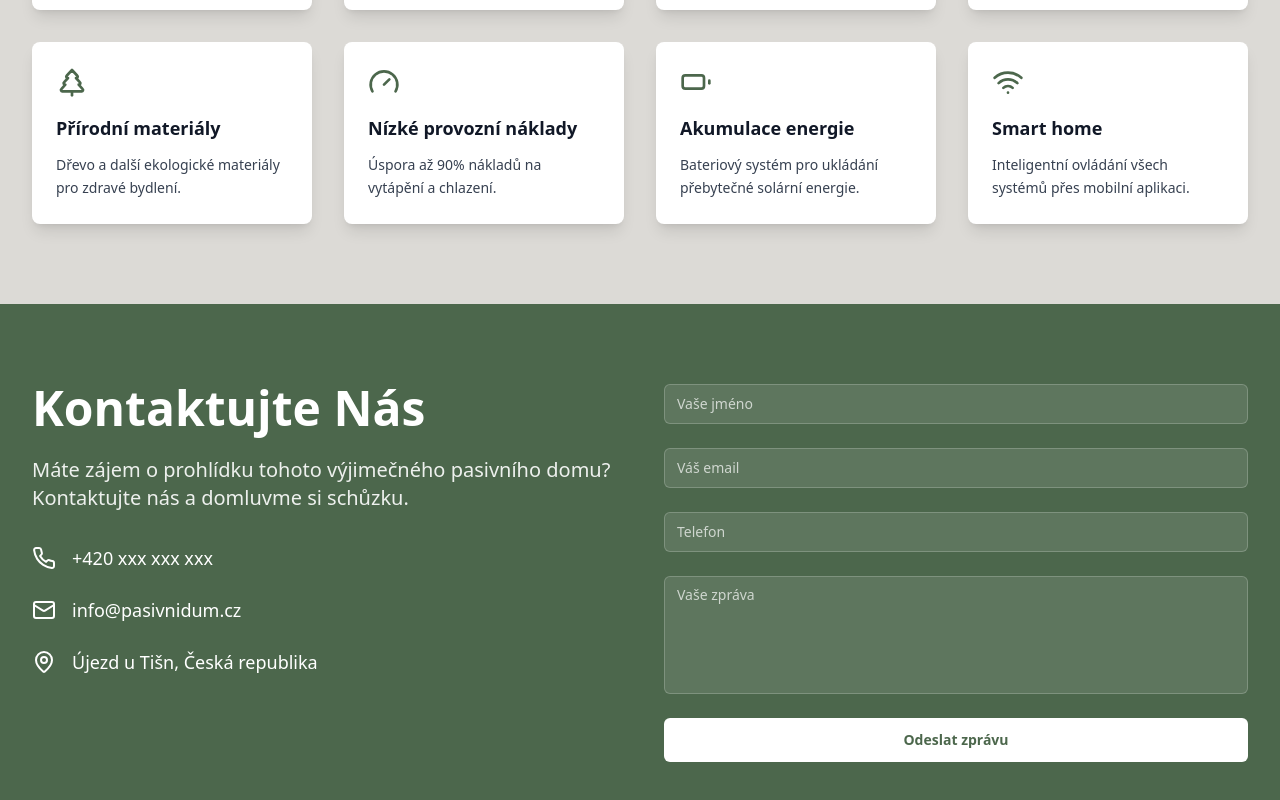
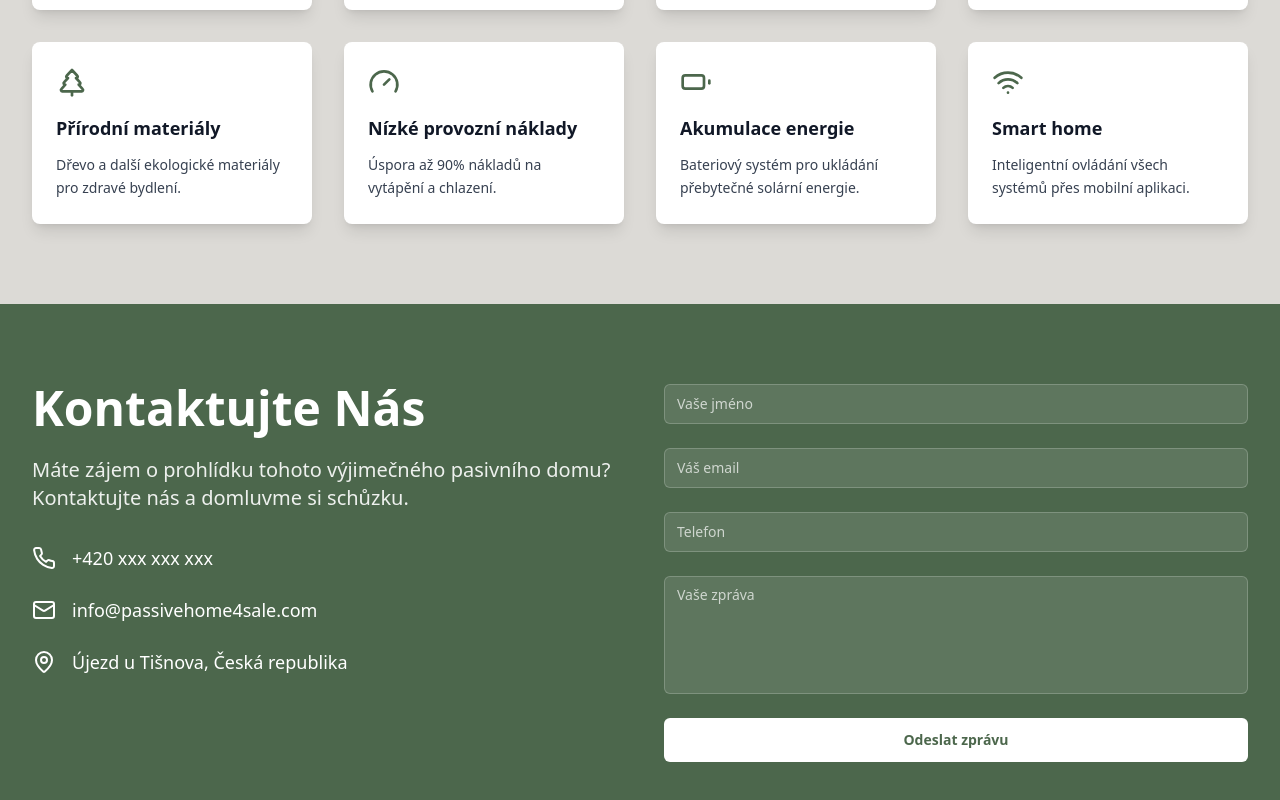
Before and after one commit to DavidKrecek/dreamy-passive-home-showcase, a React (Vite) app: page / in a window 1280 px wide. Shown: the part 2076-2876 px from the top of the page. Built offline with nearby package versions, Linux system fonts and the light colour scheme.

Commit message:
Visual edit in Lovable
Edited UI in Lovable

```diff
--- a/src/components/ContactSection.tsx
+++ b/src/components/ContactSection.tsx
@@ -23,11 +23,11 @@ const ContactSection = () => {
               </div>
               <div className="flex items-center space-x-4">
                 <Mail className="h-6 w-6" />
-                <span className="text-lg">info@pasivnidum.cz</span>
+                <span className="text-lg">info@passivehome4sale.com</span>
               </div>
               <div className="flex items-center space-x-4">
                 <MapPin className="h-6 w-6" />
-                <span className="text-lg">Újezd u Tišn, Česká republika</span>
+                <span className="text-lg">Újezd u Tišnova, Česká republika</span>
               </div>
             </div>
           </div>
```
